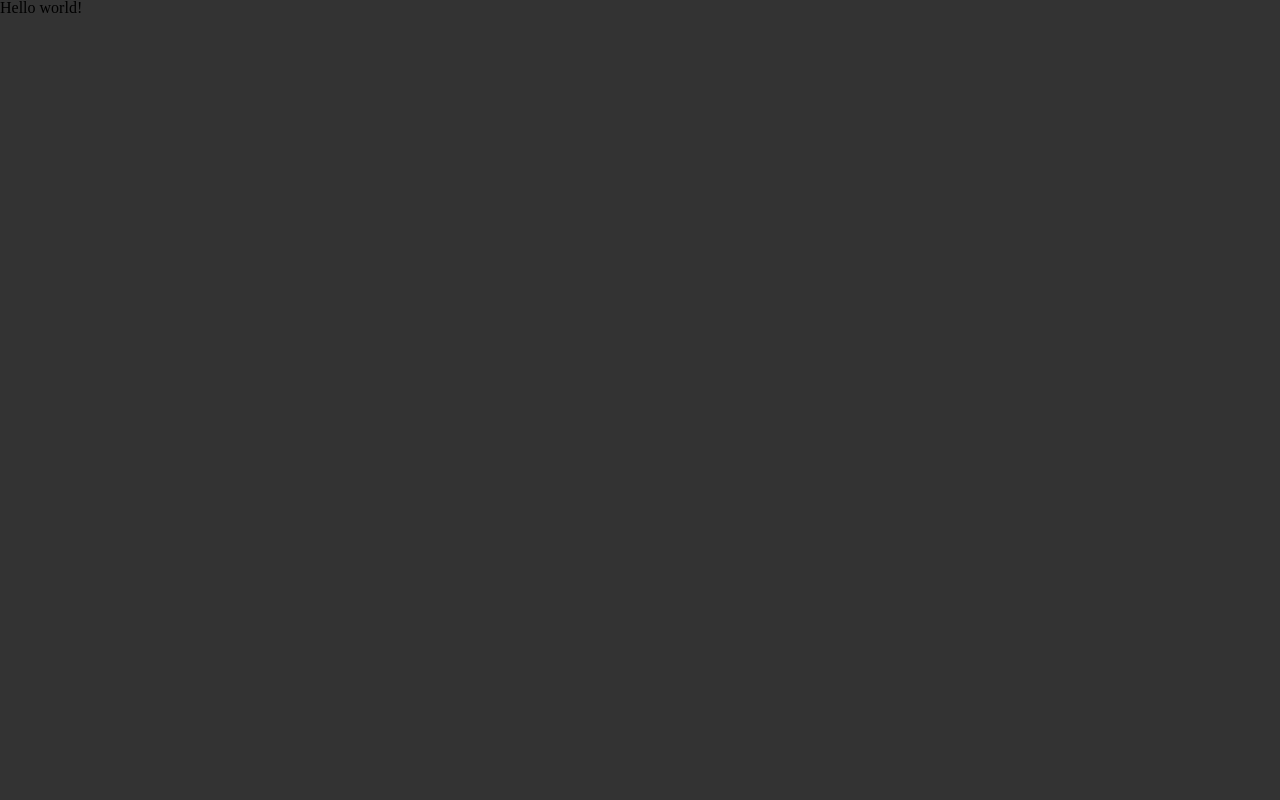
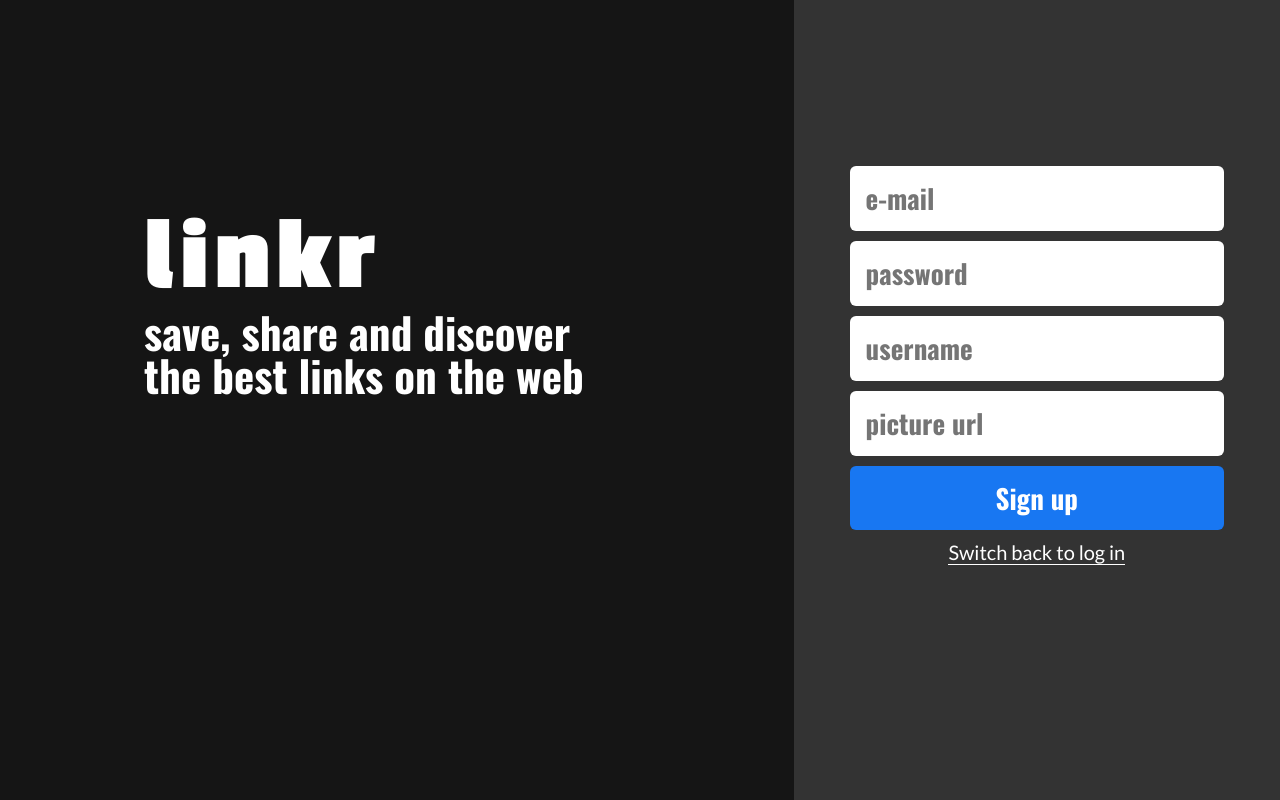
Before and after one commit to yugosk/linkr-front, a React (Create React App) app: page /sign-up in a window 1280 px wide. Built offline with nearby package versions, Linux system fonts and the light colour scheme.

Commit message:
style: create desktop layout for sign up page

```diff
--- a/src/App.js
+++ b/src/App.js
@@ -1,6 +1,17 @@
+import React from "react";
+import { BrowserRouter, Routes, Route } from "react-router-dom";
+
 import "./assets/styles/reset.css";
 import "./assets/styles/style.css";
 
+import SignupPage from "./pages/SignupPage";
+
 export default function App() {
-  return <h1>Hello world!</h1>;
+  return (
+    <BrowserRouter>
+      <Routes>
+        <Route path="/sign-up" element={<SignupPage />} />
+      </Routes>
+    </BrowserRouter>
+  );
 }
--- /dev/null
+++ b/src/components/Authentication/Description.js
@@ -0,0 +1,29 @@
+import styled from "styled-components";
+
+export default styled.div`
+  display: flex;
+  align-items: center;
+  height: 100%;
+  width: 62%;
+  background-color: #151515;
+  color: #ffffff;
+
+  div {
+    margin: 0 0 200px 144px;
+  }
+
+  h1 {
+    font-family: "Passion One";
+    font-weight: 700;
+    font-size: 106px;
+    letter-spacing: 0.05em;
+  }
+
+  h2 {
+    width: 100%;
+    max-width: 442px;
+    font-family: "Oswald";
+    font-weight: 700;
+    font-size: 43px;
+  }
+`;
--- /dev/null
+++ b/src/components/Authentication/Form/Button.js
@@ -0,0 +1,12 @@
+import styled from "styled-components";
+
+export default styled.button`
+  border: none;
+  border-radius: 6px;
+  height: 64px;
+  width: 100%;
+  background-color: #1877f2;
+  color: #ffffff;
+
+  cursor: pointer;
+`;
--- /dev/null
+++ b/src/components/Authentication/Form/Form.js
@@ -0,0 +1,27 @@
+import styled from "styled-components";
+
+export default styled.form`
+  display: flex;
+  flex-direction: column;
+  align-items: center;
+  gap: 10px;
+  padding: 56px;
+  margin: 0 0 70px 0;
+  width: 38%;
+
+  input,
+  button {
+    font-family: "Oswald";
+    font-weight: 700;
+    font-size: 27px;
+  }
+
+  a {
+    border-bottom: 1px solid #ffffff;
+    font-family: "Lato";
+    font-weight: 400;
+    font-size: 20px;
+    line-height: 24px;
+    color: #ffffff;
+  }
+`;
--- /dev/null
+++ b/src/components/Authentication/Form/Input.js
@@ -0,0 +1,11 @@
+import styled from "styled-components";
+
+export default styled.input`
+  padding: 12px 16px;
+  border: none;
+  border-radius: 6px;
+  height: 65px;
+  width: 100%;
+  background-color: #ffffff;
+  color: #9f9f9f;
+`;
--- /dev/null
+++ b/src/components/Authentication/PageView.js
@@ -0,0 +1,12 @@
+import styled from "styled-components";
+
+export default styled.div`
+  display: flex;
+  align-items: center;
+  height: 100vh;
+  width: 100%;
+
+  @media (max-width: 992px) {
+    flex-direction: column;
+  }
+`;
--- /dev/null
+++ b/src/pages/SignupPage.js
@@ -0,0 +1,28 @@
+import PageView from "../components/Authentication/PageView";
+
+import Description from "../components/Authentication/Description";
+import Form from "../components/Authentication/Form/Form";
+import Input from "../components/Authentication/Form/Input";
+import Button from "../components/Authentication/Form/Button";
+import { Link } from "react-router-dom";
+
+export default function SignupPage() {
+  return (
+    <PageView>
+      <Description>
+        <div>
+          <h1>linkr</h1>
+          <h2>save, share and discover the best links on the web</h2>
+        </div>
+      </Description>
+      <Form>
+        <Input type="email" placeholder="e-mail" />
+        <Input type="text" placeholder="password" />
+        <Input type="text" placeholder="username" />
+        <Input type="text" placeholder="picture url" />
+        <Button>Sign up</Button>
+        <Link to="/">Switch back to log in</Link>
+      </Form>
+    </PageView>
+  );
+}
```
